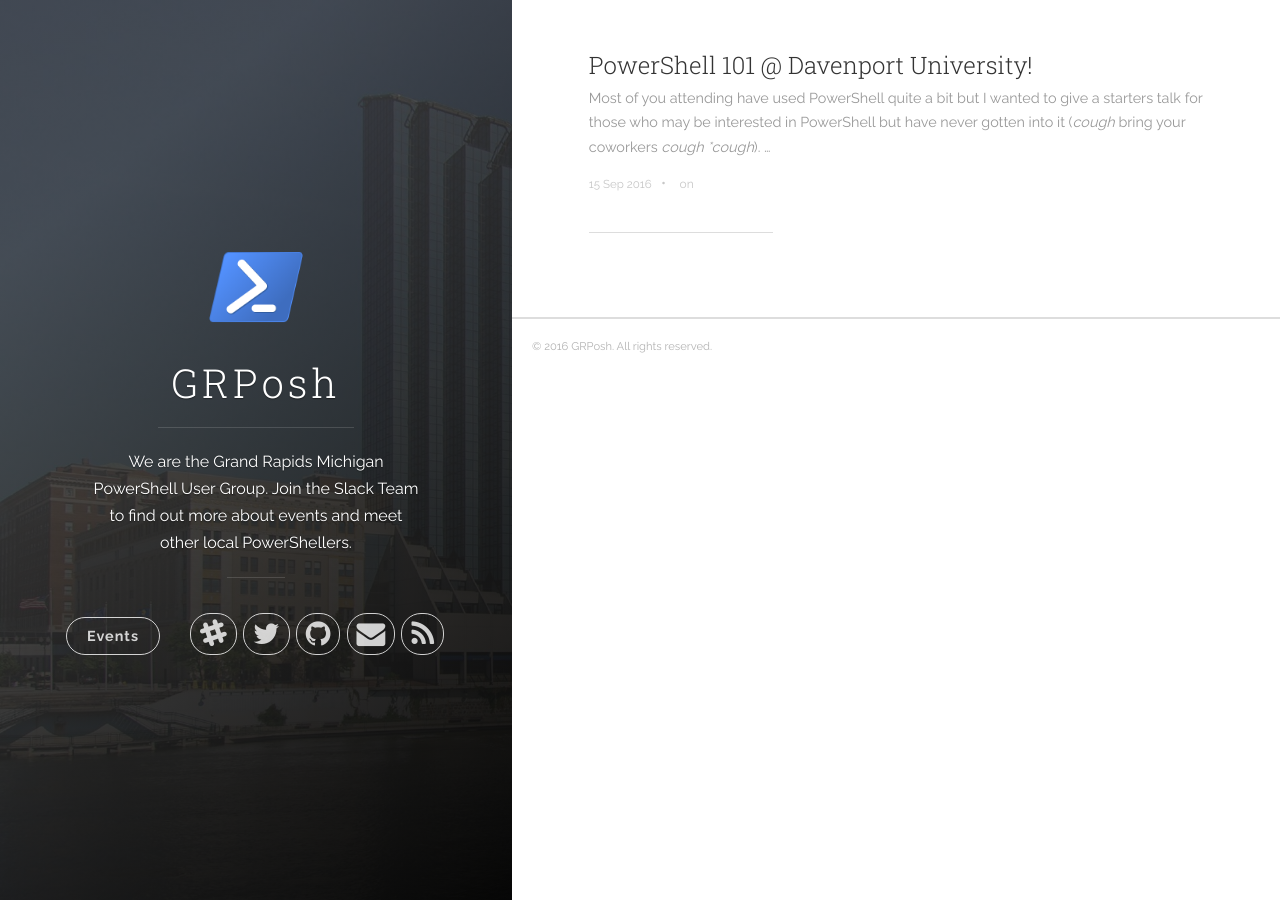
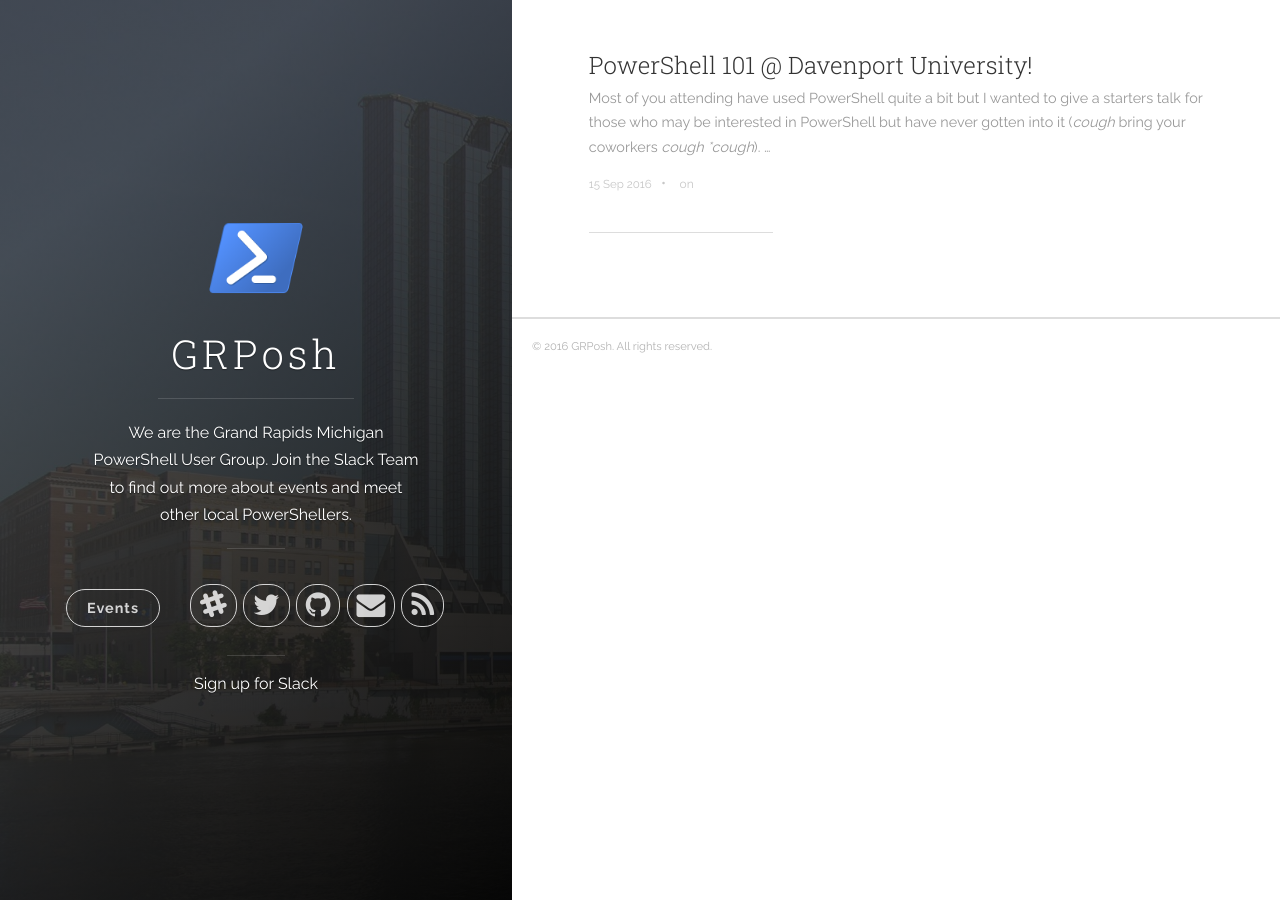
Before and after one commit to GRPosh/GRPosh.github.io, a Jekyll site: the page built from index.html, in a window 1280 px wide. Built offline with Jekyll 4.4.1, drawn with Linux system fonts in a browser that asks for light colours; nearby versions of some CDN libraries; the list of posts is cut into pages by our own code.

Commit message:
moved slack invite to a link rather then a widget.

```diff
--- a/_includes/head.html
+++ b/_includes/head.html
@@ -1,6 +1,5 @@
 <head>
   <meta charset="utf-8">
-  <meta name="viewport" content="width=device-width initial-scale=1" />
   <meta http-equiv="X-UA-Compatible" content="IE=edge">
 
   <title>{% if page.title %}{{ page.title }}{% else %}{{ site.title }}{% endif %}</title>
@@ -8,8 +7,6 @@
   <meta name="author" content="{{ site.author.name }}">
   <meta name="HandheldFriendly" content="True">
   <meta name="MobileOptimized" content="320">
-  <meta name="apple-mobile-web-app-capable" content="yes">
-  <meta name="apple-mobile-web-app-status-bar-style" content="black-translucent">
   <meta name="viewport" content="width=device-width, initial-scale=1, maximum-scale=1">
 
   <meta name="twitter:card" content="summary">
@@ -24,9 +21,7 @@
   <meta name="theme-color" content="#ffffff">
 
   <link rel="stylesheet" href="{{ "css/main.css" | prepend: site.baseurl }}">
+  <link rel="stylesheet" href="https://maxcdn.bootstrapcdn.com/font-awesome/4.5.0/css/font-awesome.min.css">
   <link rel="canonical" href="{{ page.url | replace:'index.html','' | prepend: site.baseurl | prepend: site.url }}">
   <link rel="alternate" type="application/rss+xml" title="{{ site.title }}" href="{{ site.baseurl }}feed.xml">
-
-  <link href='https://fonts.googleapis.com/css?family=Open+Sans:400,700&subset=latin' rel='stylesheet' type='text/css'>
-  <link rel="stylesheet" href="https://maxcdn.bootstrapcdn.com/font-awesome/4.5.0/css/font-awesome.min.css">
 </head>
--- a/_includes/header.html
+++ b/_includes/header.html
@@ -15,7 +15,6 @@
         <hr class="panel-cover__divider">
         <p class="panel-cover__description">{{ site.description }}</p>
         <hr class="panel-cover__divider panel-cover__divider--secondary">
-        <script async defer src="https://grposhslack.herokuapp.com/slackin.js"></script>
 
         <div class="navigation-wrapper">
 
@@ -97,8 +96,11 @@
             </li>
 
             </ul>
+
           </nav>
+          <hr class="panel-cover__divider panel-cover__divider--secondary">
 
+          <a href="https://grposhslack.herokuapp.com/">Sign up for Slack</a>
         </div>
 
       </div>
```
